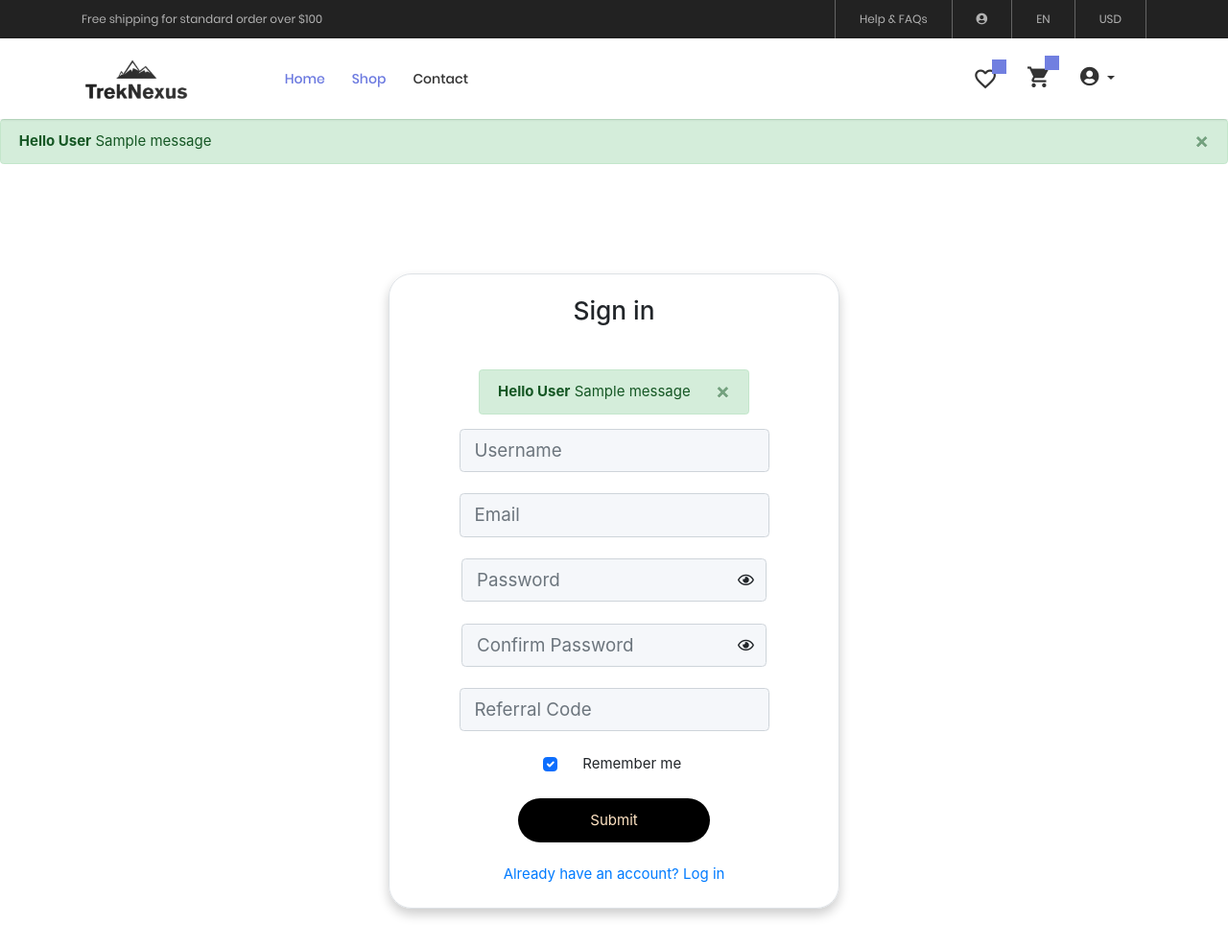
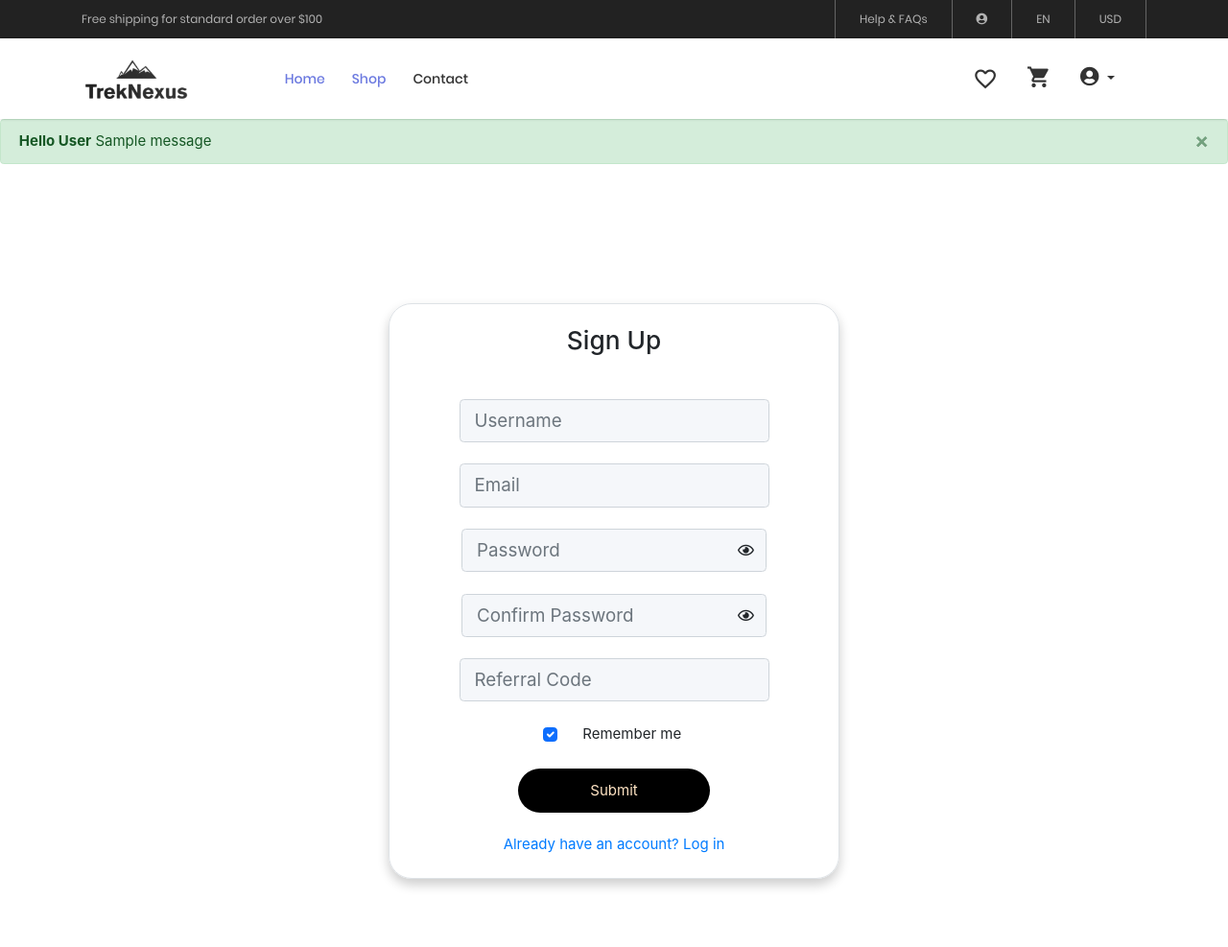
Before and after one commit to advent0shafi/Treknexus, a Django app: template e_comm/templates/verify/signup.html in a window 1280 px wide. Shown: the top 987 px of the page at 96% size. Run offline with Django 4.2, Linux system fonts and the light colour scheme; the template is opened without the code that fills it, so the values that code supplies are empty; tables that the repository leaves empty hold one stand-in row (values such as "Sample post"); one stand-in notice (Sample message) is shown; parts of the project's set-up code (start-up, migrations or seed data) failed here and were passed over; some libraries are stand-ins or nearby versions; some web fonts are replaced.

Commit message:
latest update 1.1

```diff
--- a/e_comm/authentications/views.py
+++ b/e_comm/authentications/views.py
@@ -110,12 +110,10 @@ def signin(request):
          request.session['otp'] = otp_store
          request.session['user_pk'] = user.pk
          subject = "OTP confirmations"
-         print(otp_store,"--------------otp===================")
          message = f"Your otp is{otp_store}"
          from_email = settings.EMAIL_HOST_USER
          to_list = [user.email]
          send_mail(subject, from_email,message,to_list, fail_silently = True )
-
 
          return render(request,'verify/otp_login.html')
       else :
@@ -133,8 +131,6 @@ def signup(request):
       pass1 = request.POST['pass1']
       pass2 = request.POST['pass2']
       referral_code = request.POST.get('referal_code', None)
-
-      print(referral_code,'>>>>>>>>>>>><<<<<<<<<<<<<<<<')
 
       if pass1 != pass2:
          messages.error(request, "Passwords do not match.")
@@ -154,7 +150,6 @@ def signup(request):
          try:
             referal = Referral.objects.get(referral_code = referral_code)
             referred_by_user = referal.user
-            print('>>>>>>>>>>>>>>>>>>>>>>>><<<<<<<<<<<<<<<<<<<<<<<else')
          except User.DoesNotExist:
             messages.error(request, "Invalid referral code.")
             return redirect('signup')
--- a/e_comm/templates/products/base.html
+++ b/e_comm/templates/products/base.html
@@ -95,7 +95,7 @@
 			<nav class="limiter-menu-desktop container">
 
 				<!-- Logo desktop -->
-				<a href="#" class="logo">
+				<a href="/" class="logo">
 					<img src="{% static 'user/img/logo1.png'%}" alt="IMG-LOGO">
 				</a>
 
@@ -125,21 +125,34 @@
 				<!-- Icon header -->
 				{% load cart_tags %}
 				 <div class="wrap-icon-header flex-w flex-r-m">
-					<a href="{% url 'wishlist' %}" class="dis-block icon-header-item cl2 hov-cl1 trans-04 p-r-11 p-l-10 icon-header-noti "{% if request.user.is_authenticated %} data-notify="{%  whishlist_count%}" {% endif %}>
+					{% if request.user.is_authenticated %}
+					<a href="{% url 'wishlist' %}" class="dis-block icon-header-item cl2 hov-cl1 trans-04 p-r-11 p-l-10 icon-header-noti "  data-notify="{%  whishlist_count%}">
 						<i class="zmdi zmdi-favorite-outline"></i>
 					</a>
+					{% else %}
+					<a href="{% url 'wishlist' %}" class="dis-block icon-header-item cl2 hov-cl1 trans-04 p-r-11 p-l-10 ">
+						<i class="zmdi zmdi-favorite-outline"></i>
+					</a>
+					{% endif %}
 					{% load cart_tags %}
 
-					<div><a href="{% url 'cart' %}" class="icon-header-item cl2 hov-cl1 trans-04 p-l-22 p-r-11 icon-header-noti js-show-cart" {% if request.user.is_authenticated %} data-notify="{% cart_items_count %}" {% endif %}>
+
+					<div>{% if request.user.is_authenticated %}
+						<a href="{% url 'cart' %}" class="icon-header-item cl2 hov-cl1 trans-04 p-l-22 p-r-11 icon-header-noti js-show-cart" data-notify="{% cart_items_count %}">
 						<i class="zmdi zmdi-shopping-cart"></i>
 					</a>
+					{% else %}
+					<a href="{% url 'cart' %}" class="icon-header-item cl2 hov-cl1 trans-04 p-l-22 p-r-11 js-show-cart">
+						<i class="zmdi zmdi-shopping-cart"></i>
+					</a>
+					{% endif %}
 					</div>
 
 						{% comment %} {% if request.user.is_authenticated %} {% endcomment %}
 						<div class="cl2 hov-cl1 trans-04  p-r-11 mx-2" >
 							<li class="nav-item dropdown" >
 							  <a class="nav-link dropdown-toggle" href="#" id="navbarDropdown" role="button" data-bs-toggle="dropdown" aria-haspopup="true" aria-expanded="false">
-								<i class="fa fa-user-circle w-10" aria-hidden="true" ></i>
+								<i class="fa fa-user-circle w-10" aria-hidden="true" >{{user.username}}</i>
 							  </a>
 							  <div class="dropdown-menu dropdown-menu-right" aria-labelledby="navbarDropdown">
 								{% if request.user.is_authenticated %}
@@ -164,24 +177,40 @@
 	<div class="wrap-header-mobile">
 		<!-- Logo moblie -->
 		<div class="logo-mobile">
-			<a href="index.html"><img src="{% static 'user/img/logo1.png'%}" alt="IMG-LOGO"></a>
+			<a href="/"><img src="{% static 'user/img/logo1.png'%}" alt="IMG-LOGO"></a>
 		</div>
 
 		<!-- Icon header -->
 		<div class="wrap-icon-header flex-w flex-r-m m-r-15">
-			<a href="{% url 'wishlist' %}" class="dis-block icon-header-item cl2 hov-cl1 trans-04 p-r-11 p-l-10 " data-notify="0">
-				<i class="zmdi zmdi-favorite-outline"></i>
-			</a>
+			{% load cart_tags %}
+				 <div class="wrap-icon-header flex-w flex-r-m">
+					{% if request.user.is_authenticated %}
+					<a href="{% url 'wishlist' %}" class="dis-block icon-header-item cl2 hov-cl1 trans-04 p-r-11 p-l-10 icon-header-noti "  data-notify="{%  whishlist_count%}">
+						<i class="zmdi zmdi-favorite-outline"></i>
+					</a>
+					{% else %}
+					<a href="{% url 'wishlist' %}" class="dis-block icon-header-item cl2 hov-cl1 trans-04 p-r-11 p-l-10 ">
+						<i class="zmdi zmdi-favorite-outline"></i>
+					</a>
+					{% endif %}
+					{% load cart_tags %}
 
-			<div><a href="{% url 'cart' %}" class="icon-header-item cl2 hov-cl1 trans-04 p-l-22 p-r-11 icon-header-noti js-show-cart" {% if request.user.is_authenticated %} data-notify="{% cart_items_count %}" {% endif %}>
-				<i class="zmdi zmdi-shopping-cart"></i>
-			</a>
-			</div>
+
+					<div>{% if request.user.is_authenticated %}
+						<a href="{% url 'cart' %}" class="icon-header-item cl2 hov-cl1 trans-04 p-l-22 p-r-11 icon-header-noti js-show-cart" data-notify="{% cart_items_count %}">
+						<i class="zmdi zmdi-shopping-cart"></i>
+					</a>
+					{% else %}
+					<a href="{% url 'cart' %}" class="icon-header-item cl2 hov-cl1 trans-04 p-l-22 p-r-11 js-show-cart">
+						<i class="zmdi zmdi-shopping-cart"></i>
+					</a>
+					{% endif %}
+					</div>
 				{% comment %} {% if request.user.is_authenticated %} {% endcomment %}
 				<div class="cl2 hov-cl1 trans-04  p-r-11 mx-2" >
 					<li class="nav-item dropdown" >
 					  <a class="nav-link dropdown-toggle" href="#" id="navbarDropdown" role="button" data-bs-toggle="dropdown" aria-haspopup="true" aria-expanded="false">
-						<i class="fa fa-user-circle w-10" aria-hidden="true" ></i>
+						<i class="fa fa-user-circle w-10" aria-hidden="true" >{{user.username}}</i>
 					  </a>
 					  <div class="dropdown-menu dropdown-menu-right" aria-labelledby="navbarDropdown">
 						{% if request.user.is_authenticated %}
@@ -205,16 +234,8 @@
 		</div>
 	</div>
 
-	{% if messages %}
-	{% for message in messages %}
-	<div class="alert alert-{{ message.tags }} alert-dismissible fade show" role="alert">
-	  <strong>Hello User</strong> {{ message }}
-	  <button type="button" class="close" data-dismiss="alert" aria-label="Close">
-		<span aria-hidden="true">&times;</span>
-	  </button>
-	</div>
-	{% endfor %}
-	{% endif %}
+
+
 
 	<!-- Menu Mobile -->
 	<div class="menu-mobile">
@@ -242,7 +263,16 @@
 </header>
 
 
-
+{% if messages %}
+{% for message in messages %}
+<div class="alert alert-{{ message.tags }} alert-dismissible fade show" role="alert">
+  <strong>Hello User</strong> {{ message }}
+  <button type="button" class="close" data-dismiss="alert" aria-label="Close">
+	<span aria-hidden="true">&times;</span>
+  </button>
+</div>
+{% endfor %}
+{% endif %}
 
 {% block content%}
 {% endblock %}
--- a/e_comm/templates/verify/signup.html
+++ b/e_comm/templates/verify/signup.html
@@ -42,18 +42,8 @@
       <!-- head of form box -->
       {% csrf_token %}
 
-        <h3 class="mb-5">Sign in</h3>
+        <h3 class="mb-5">Sign Up</h3>
 
-      {% if messages %}
-      {% for message in messages %}
-      <div class="alert alert-{{ message.tags }} alert-dismissible fade show" role="alert">
-        <strong>Hello User</strong> {{ message }}
-        <button type="button" class="close" data-dismiss="alert" aria-label="Close">
-          <span aria-hidden="true">&times;</span>
-        </button>
-      </div>
-      {% endfor %}
-      {% endif %}
       <div class="form-outline mb-4">
         <input type="username" id="form2Example17" class="form-control form-control-lg" placeholder="Username" name="username" style="background-color:#F5F7FA;" Required/>
       </div>
--- a/e_comm/userorder/views.py
+++ b/e_comm/userorder/views.py
@@ -312,7 +312,6 @@ def cancel_orders(request, order_id):
 
     if order.payment_status == 'PAID' and order.payment_method == 'RAZORPAY' and order.order_status != 'DELIVERED':
         # Refund the payment through Razorpay
-        print(order.total_price,'----------->>>>>>><<<<<<<<<<<------')
         client = razorpay.Client(auth=(settings.RAZOR_KEY_ID, settings.RAZOR_KEY_SECRET))
         refund_response = client.payment.refund(order.razor_pay_payment_id, {'amount': int(order.total_price * 100)})
 
@@ -338,7 +337,6 @@ def cancel_orders(request, order_id):
         variant.stock += item.quantity
         variant.save()
     if order.payment_status =='PAID' and order.payment_method != 'RAZORPAY':
-        print('its order paid and returned')
         buyer_wallet = wallet.objects.get(user=order.user)
         buyer_wallet.Wallettotal += order.total_price
         buyer_wallet.save()
@@ -428,7 +426,6 @@ def order_pdf(request,order_id):
 
 def return_order(request,order_id):
     order = Order.objects.get(id = order_id)
-    print(">>>>>>>>>>>>>>>>>>>>>>>>>>>>>>",order)
 
     if order.payment_status == 'PAID' and order.payment_method == 'RAZORPAY' and order.order_status == 'DELIVERED':
         order.order_status ='PENDING'
--- a/e_comm/userprofile/views.py
+++ b/e_comm/userprofile/views.py
@@ -171,7 +171,6 @@ def profile_address(request):
 
     if request.method == 'POST':
         # Get form data from the request
-        print('evideo000000000000')
         first_name = request.POST.get('fname')
         last_name = request.POST.get('lname')
         address_line_1 = request.POST.get('address1')
@@ -278,9 +277,7 @@ Your password has been successfully changed. If you did not perform this action,
 
 """
                         from_email = settings.EMAIL_HOST_USER
-                        print( from_email,'>>>>>>>>>>>>>>>>>>>>><<<<<<<<<<<<<<<<<<<<<<<<>>>>>>>>>>>>>>>>>>><<<<<<<<<<<<')
                         email_user = request.user
-                        print(email_user.email,'>>>>>>>>>>>>>>>>><<<<<<<<<<<<<<<<<<<<<')
                         to_list = [email_user.email]
                         send_mail(subject, from_email,message,to_list, fail_silently = True )
 
--- a/e_comm/wishlist/views.py
+++ b/e_comm/wishlist/views.py
@@ -31,7 +31,6 @@ def adding_wishlist(request):
         # Check if the variant is not already in the wishlist for the current user
         if not whishlist.objects.filter(user=request.user, product=variant).exists():
             wishlist_item = whishlist.objects.create(user=request.user, product=variant)
-            print('Item added to the wishlist:', wishlist_item)
             return JsonResponse({'status': 'success', 'message': 'Item added to the wishlist.'})
         else:
             return JsonResponse({'status': 'error', 'message': 'Item already in the wishlist.'})
@@ -60,7 +59,6 @@ def removing_wishlist(request):
 def remove_item(request,variant_id):
 
     variant = Variant.objects.get(id=variant_id)
-    print(variant_id,'-----------------------------')
 
     try:
         wishlist_item = whishlist.objects.get(user=request.user, product=variant)
```
Also changed, not shown: e_comm/adminside/views.py (+11 -14 lines), e_comm/cart/views.py (+1 -7 lines), e_comm/templates/cart/shop_cart.html (+2 -12 lines), e_comm/templates/verify/home1.html (+35 -4 lines), e_comm/templates/verify/sigin.html (+1 -10 lines), requirements.txt (added, +38 -0 lines), e_comm/templates/verify/email_send.html (added).
